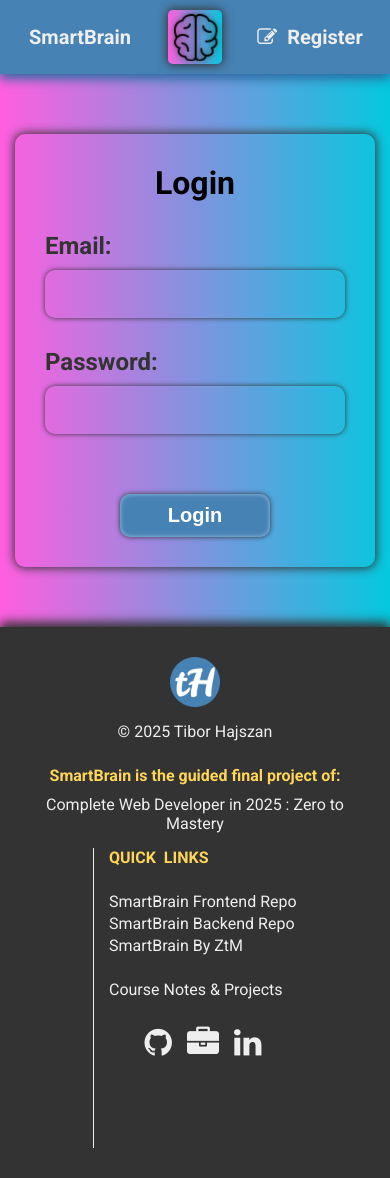
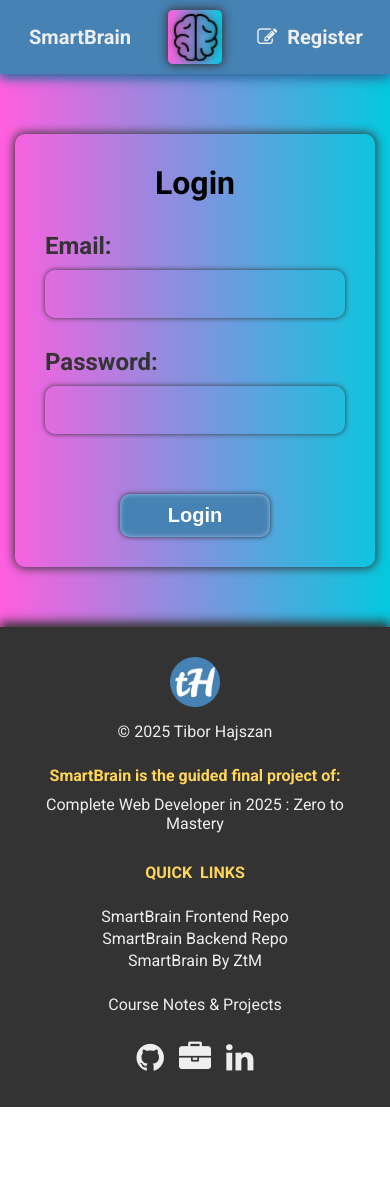
Before and after one commit to tiborhajszan/smartbrain, a React (Vite) app: page / in a window 390 px wide. After the commit the page ends 1107 px from the top, so only its background shows below. Built offline with nearby package versions, Linux system fonts and the light colour scheme.

Commit message:
Footer Bar : updated styles, responsiveness.

```diff
--- a/src/footer/BackEnd.jsx
+++ b/src/footer/BackEnd.jsx
@@ -46,5 +46,4 @@ export default function BackEnd(props) {
   // hiding component --------------------------------------------------------------------------------------------------
 
   return null;
-
 };
--- a/src/footer/Copyright.css
+++ b/src/footer/Copyright.css
@@ -4,10 +4,13 @@
 //####################################################################################################################*/
 
 #copyright {
+  display: flex;
   width: auto;
   height: auto;
   border: none;
   padding: 0 15px 0 0;
+  flex-direction: column;
+  align-self: center;
 }
 @media only screen and (max-width: 690px) { #copyright {
   padding: 0;
@@ -25,9 +28,9 @@
   margin-bottom: 25px;
   text-align: center;
 }
-#copyright > a:last-child {
+@media only screen and (max-width: 690px) { #copyright > a:last-child {
   margin-bottom: 0;
-}
+}}
 /*--------------------------------------------------------------------------------------------------------------------*/
 #copyright > p {
   margin-bottom: 10px;
--- a/src/footer/FooterBar.css
+++ b/src/footer/FooterBar.css
@@ -22,6 +22,7 @@ footer > div {
 @media only screen and (max-width: 690px) { footer > div {
   flex-direction: column;
   align-items: center;
+  gap: 30px;
 }}
 /**********************************************************************************************************************/
 .footer-item {
@@ -30,6 +31,10 @@ footer > div {
   border-left: 1px solid #eee;
   padding-left: 15px;
 }
+@media only screen and (max-width: 690px) { .footer-item {
+  border: none;
+  padding: 0;
+}}
 /*--------------------------------------------------------------------------------------------------------------------*/
 .footer-item > h2 {
   margin-bottom: 25px;
@@ -38,9 +43,9 @@ footer > div {
   font-weight: 700;
   text-transform: uppercase;
 }
-/* @media only screen and (max-width: 690px) { .footer-item > h2 {
+@media only screen and (max-width: 690px) { .footer-item > h2 {
   text-align: center;
-}} */
+}}
 /*--------------------------------------------------------------------------------------------------------------------*/
 .footer-item > ul {
   list-style: none;
@@ -48,9 +53,9 @@ footer > div {
 .footer-item > ul > li {
   margin-bottom: 3px;
 }
-/* @media only screen and (max-width: 690px) { .footer-item > ul > li {
+@media only screen and (max-width: 690px) { .footer-item > ul > li {
   text-align: center;
-}} */
+}}
 .footer-item > ul > li:last-child {
   margin-bottom: 25px;
 }
--- a/src/footer/FooterBar.jsx
+++ b/src/footer/FooterBar.jsx
@@ -16,7 +16,7 @@ export default function FooterBar(props) {
     <footer>
       <div>
         <Copyright />
-        <QuickLinks />
+        <QuickLinks route={props.route} />
         <FrontEnd route={props.route} />
         <BackEnd route={props.route} />
       </div>
--- a/src/footer/FrontEnd.jsx
+++ b/src/footer/FrontEnd.jsx
@@ -48,5 +48,4 @@ export default function FrontEnd(props) {
   // hiding component --------------------------------------------------------------------------------------------------
 
   return null;
-
 };
--- a/src/footer/QuickLinks.css
+++ b/src/footer/QuickLinks.css
@@ -3,9 +3,18 @@
 //  Final Project | SmartBrain | Quick Links Component Styles
 //####################################################################################################################*/
 
-.quick-links > ul > li:nth-child(3) {
+#links-login > ul > li:nth-child(3),
+#links-detector > ul > li:nth-child(3) {
   margin-bottom: 25px;
 }
+/*--------------------------------------------------------------------------------------------------------------------*/
+#links-login {
+  height: auto;
+}
+/*--------------------------------------------------------------------------------------------------------------------*/
+@media only screen and (max-width: 1115px) { #links-detector {
+  height: auto;
+}}
 /*--------------------------------------------------------------------------------------------------------------------*/
 #quick-icons {
   gap: 15px;
--- a/src/footer/QuickLinks.jsx
+++ b/src/footer/QuickLinks.jsx
@@ -7,7 +7,7 @@ import "./QuickLinks.css";
 
 // quick links component renderer ######################################################################################
 
-export default function QuickLinks() {
+export default function QuickLinks(props) {
 
   // links array -------------------------------------------------------------------------------------------------------
 
@@ -29,7 +29,7 @@ export default function QuickLinks() {
   // rendering component -----------------------------------------------------------------------------------------------
 
   return (
-    <div className="footer-item quick-links">
+    <div id={props.route === "Detector" ? "links-detector" : "links-login"} className="footer-item">
       <h2>Quick&nbsp;&nbsp;Links</h2>
       <ul>{linksArray.map(link => {
         return <li key={link.key}><a href={link.href} target="_blank">{link.text}</a></li>;
```
